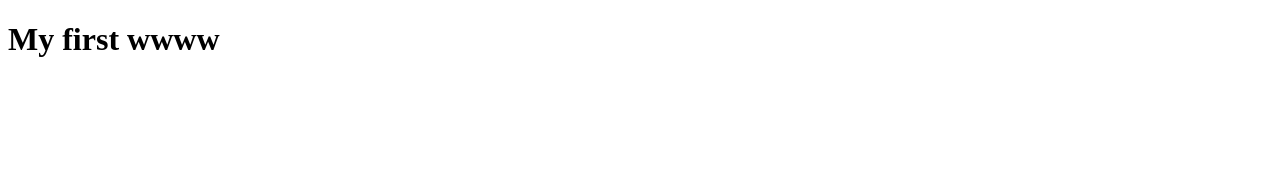
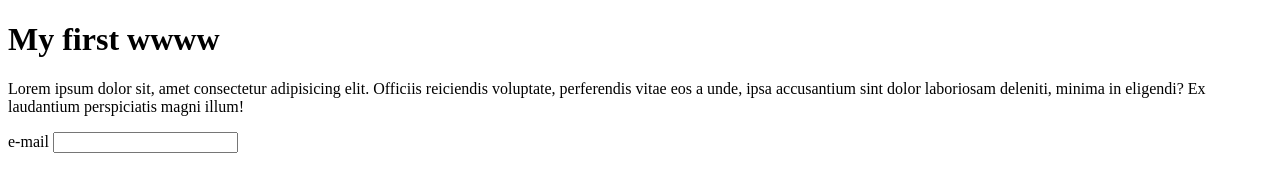
Before and after one commit to Ramanan663/try, a plain HTML site: page index.html in a window 1280 px wide. Drawn offline with Linux system fonts and the light colour scheme.

Commit message:
form added

```diff
--- a/index.html
+++ b/index.html
@@ -7,6 +7,13 @@
 
 <body>
     <h1>My first wwww</h1>
+    <p>
+        Lorem ipsum dolor sit, amet consectetur adipisicing elit. Officiis reiciendis voluptate, perferendis vitae eos a unde, ipsa accusantium sint dolor laboriosam deleniti, minima in eligendi? Ex laudantium perspiciatis magni illum!
+        <form action="">
+            <label for="">e-mail</label>
+            <input type="text">
+        </form>
+    </p>
 </body>
 
 </html>
```
